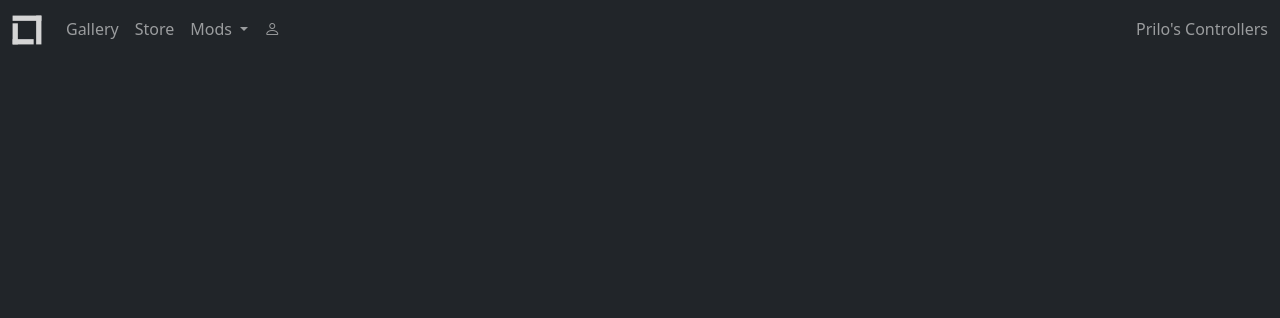
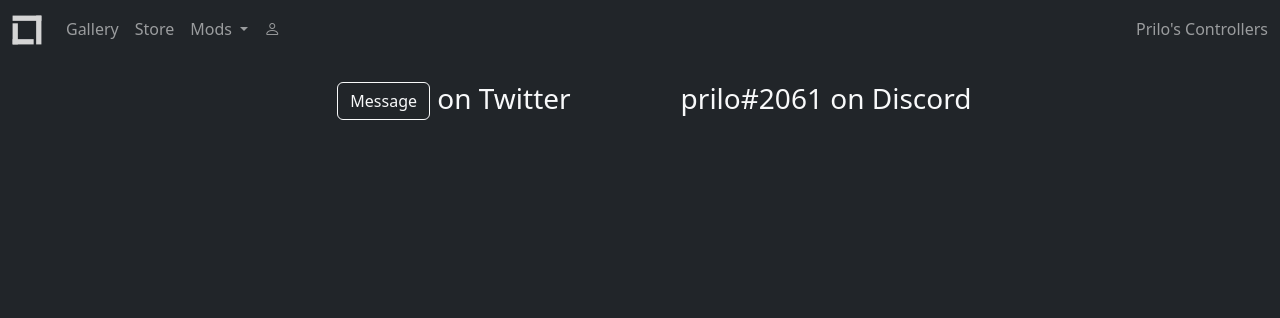
Before and after one commit to prilosac/pcs, a Django app: page /store/ in a window 1280 px wide. Shown: the top 318 px of the page. Run offline with Django 4.2, Linux system fonts and the light colour scheme; data that the repository does not hold is empty; some libraries are stand-ins or nearby versions.

Commit message:
updated store and controller page to show stock, included contact info on store page, and removed titles from photos on gallery and store page if they don't have a title

```diff
--- a/core/templates/core/gallery.html
+++ b/core/templates/core/gallery.html
@@ -6,9 +6,11 @@
     <div class="col-sm-6 col-lg-4">
         <div class="card mb-4 text-bg-dark">
             <img src="{{image.image.url}}" class="card-img" alt="Gallery Image">
+            {% if image.title %}
             <div class="card-img-overlay">
                 <h5 class="card-title">{{image.title}}</h5>
             </div>
+            {% endif %}
         </div>
     </div>
 {% endfor %}
--- a/core/templates/core/store.html
+++ b/core/templates/core/store.html
@@ -1,6 +1,23 @@
 {% extends "base.html" %}
 
 {% block content %}
+<div class="container text-center">
+    <div class="row mb-3 justify-content-center">
+        <div class="col-4">
+            <h3>
+                <span>
+                <a class="btn btn-outline-light" href="https://twitter.com/messages/compose?recipient_id=1538028984" role="button">Message</a> on Twitter
+                </span>
+            </h3>
+        </div>
+        <div class="col-4">
+            <h3>
+                prilo#2061 on Discord
+            </h3>
+        </div>
+    </div>
+</div>
+
 <div class="row">
 {% for controller in controllers %}
     <div class="col-sm-6 col-md-4">
@@ -13,6 +30,7 @@
                 <a href="{{controller.pk}}" style="text-decoration: none;">
                     <h5 class="card-title mt-2 text-bg-dark">{{controller.name}} <span class="badge ml-2 text-bg-light">~${{controller.total_price}}</span></h5>
                 </a>
+                <p class="card-text"><small class="text-white-50">Stock: {{controller.stock}}</small></p>
                 {% else %}
                 <h5 class="card-title mt-2 text-bg-dark">{{controller.name}} <span class="badge ml-2 text-bg-light">SOLD OUT</span></h5>
                 {% endif %}
```
Also changed, not shown: core/templates/core/controller.html (+7 -6 lines).
